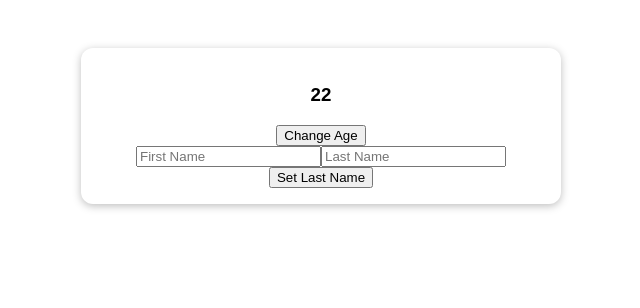
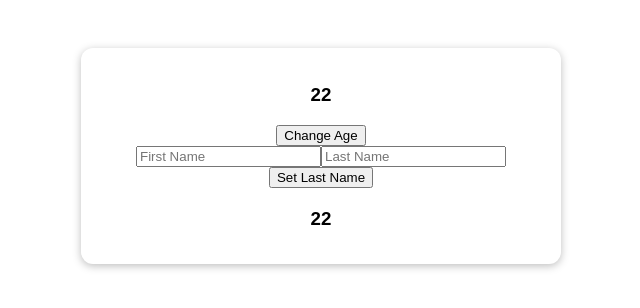
Before and after one commit to devR2001/migrate-to-composition-api, a Vue app: page / in a window 1280 px wide. Shown: the top 308 px of the page, without its empty margins (319-959 px from the left). Built offline with nearby package versions, Linux system fonts and the light colour scheme; the HTML template or start-up script is replaced by a standard one.

Commit message:
Components, Props & The Composition API

```diff
--- a/src/App.vue
+++ b/src/App.vue
@@ -9,10 +9,12 @@
       <input type="text" placeholder="Last Name" ref="lastNameInput" />
       <button @click="setLastName">Set Last Name</button>
     </div>
+    <UserData :userAge="userAge" :lastName="lastName" :firstName="firstName" />
   </section>
 </template>
 
 <script setup>
+import UserData from './components/UserData.vue';
 import { ref, computed, watch } from 'vue';
 // import { reactive } from 'vue';
 
--- /dev/null
+++ b/src/components/UserData.vue
@@ -0,0 +1,24 @@
+<template>
+  <div>
+    <!-- <h2>{{ props.userName }}</h2> -->
+    <h2>{{ props.firstName }}</h2>
+    <h2>{{ props.lastName }}</h2>
+    <h2>{{ userDataComputed }}</h2>
+    <h3>{{ props.userAge }}</h3>
+  </div>
+</template>
+
+<script setup>
+import { defineProps, computed } from 'vue';
+const props = defineProps({
+  firstName: String,
+  lastName: String,
+  userAge: Number,
+});
+
+const userDataComputed = computed(() => {
+  return props.firstName + ' ' + props.lastName;
+});
+</script>
+
+<style></style>
```
